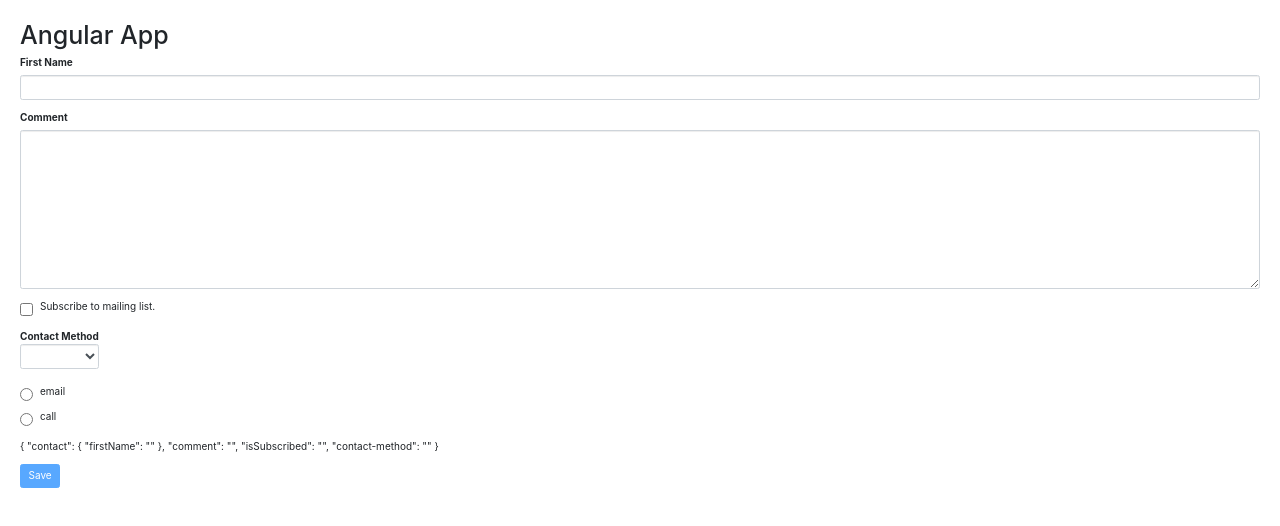
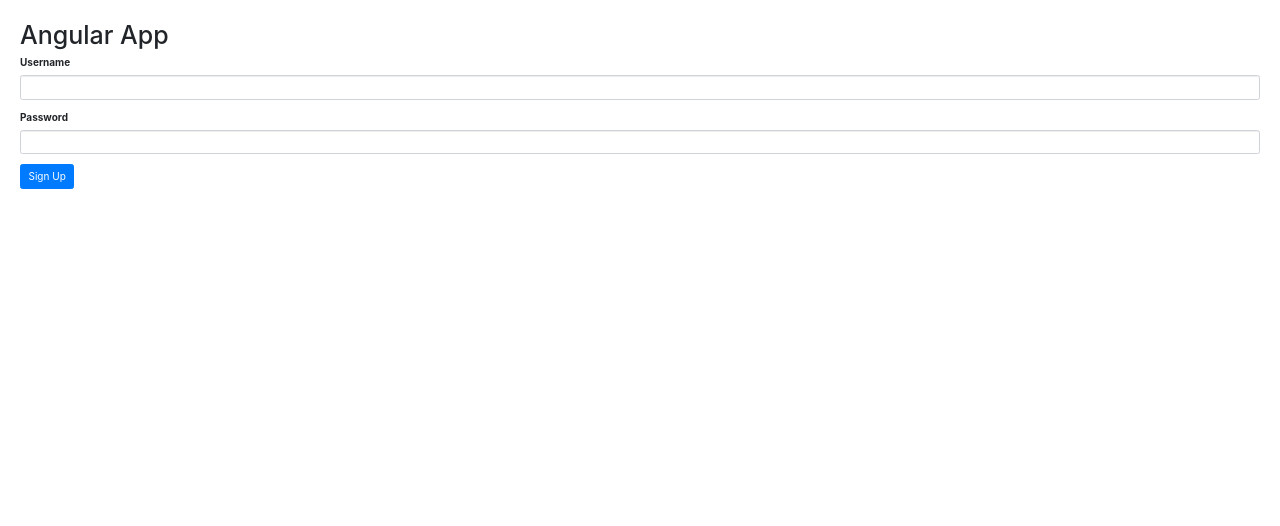
Before and after one commit to chiranjeev003/AngularLearning, an Angular app in the folder hello-world/: page / in a window 1280 px wide. Shown: the top 526 px of the page. Built offline with nearby package versions, Linux system fonts and the light colour scheme.

Commit message:
Furthur learning

```diff
--- a/hello-world/src/app/app.component.html
+++ b/hello-world/src/app/app.component.html
@@ -44,4 +44,6 @@
 
 <!-- <app-course-list></app-course-list> -->
 
-<contact-form></contact-form>
+<!-- <contact-form></contact-form> -->
+
+<signup-form></signup-form>
--- a/hello-world/src/app/contact-form/contact-form.component.ts
+++ b/hello-world/src/app/contact-form/contact-form.component.ts
@@ -1,5 +1,4 @@
 import { Component, OnInit } from '@angular/core';
-
 @Component({
   selector: 'contact-form',
   templateUrl: './contact-form.component.html',
--- /dev/null
+++ b/hello-world/src/app/signup-form/signup-form.component.html
@@ -0,0 +1,24 @@
+<form [formGroup]="form">
+    <div class="form-group">
+        <label for="username">Username</label>
+        <input
+            formControlName="username"
+            id="username"
+            type="text"
+            class="form-control">
+            <div
+             *ngIf="form.get('username')?.errors && form.get('username')?.touched && form.get('username')?.invalid"
+             class="alert alert-danger" >
+             User Name is required.
+            </div>
+    </div>
+    <div class="form-group">
+        <label for="password">Password</label>
+        <input
+            formControlName="password"
+            id="password"
+            type="text"
+            class="form-control">
+    </div>
+    <button class="btn btn-primary" type="submit">Sign Up</button>
+</form>
--- /dev/null
+++ b/hello-world/src/app/signup-form/signup-form.component.ts
@@ -0,0 +1,15 @@
+import { Component } from '@angular/core';
+import {FormControl, FormGroup, Validators} from '@angular/forms';
+
+
+@Component({
+  selector: 'signup-form',
+  templateUrl: './signup-form.component.html',
+  styleUrls: ['./signup-form.component.css']
+})
+export class SignupFormComponent {
+  form = new FormGroup({
+    username: new FormControl('', Validators.required),
+    password: new FormControl('', Validators.required)
+  });
+}
--- a/hello-world/src/styles.css
+++ b/hello-world/src/styles.css
@@ -8,3 +8,7 @@
 .form-control.ng-touched.ng-dirty.ng-invalid {
     border: 2px solid red;
 }
+
+.form-control.ng-touched.ng-pristine.ng-invalid{
+    border: 2px solid red;
+}
```
Also changed, not shown: hello-world/src/app/app.module.ts (+6 -3 lines), hello-world/src/app/signup-form/signup-form.component.css (added), 1 other file (tests, documents, lock files or other folders).
